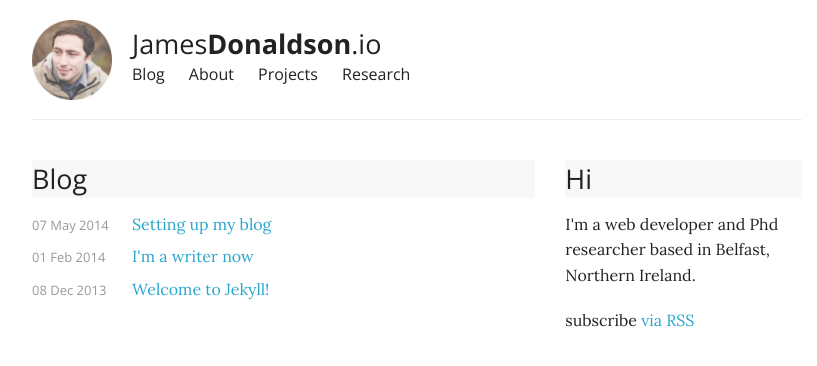
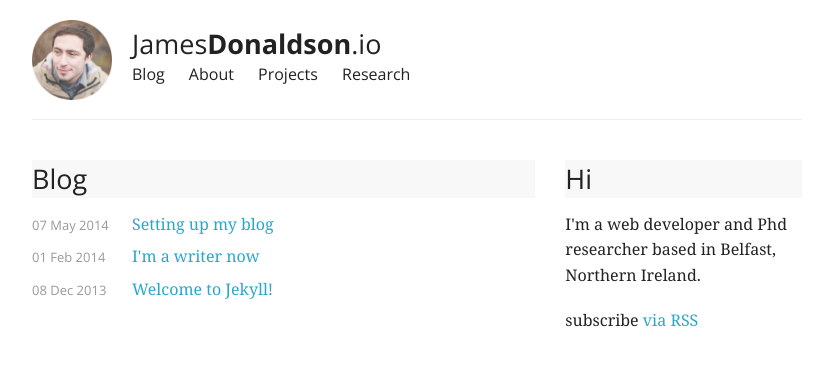
Before and after one commit to jdonaldson10/jdonaldson10.github.io, a Jekyll site: the page built from index.html, in a window 1280 px wide. Shown: the top 366 px of the page, without its empty margins (223-1040 px from the left). Built offline with Jekyll 4.4.1, drawn with Linux system fonts in a browser that asks for light colours; Markdown is read by kramdown in place of the engine named in the settings.

Commit message:
Changed body font to PT Serif

```diff
--- a/assets/css/site.css
+++ b/assets/css/site.css
@@ -3,6 +3,7 @@
 body{
 	font-family: 'Merriweather';
 	font-family: "Lora", Georgia, "Times New Roman", serif;
+	font-family: "PT Serif", Georgia, "Times New Roman", serif;
 }
 
 a:hover{
```
